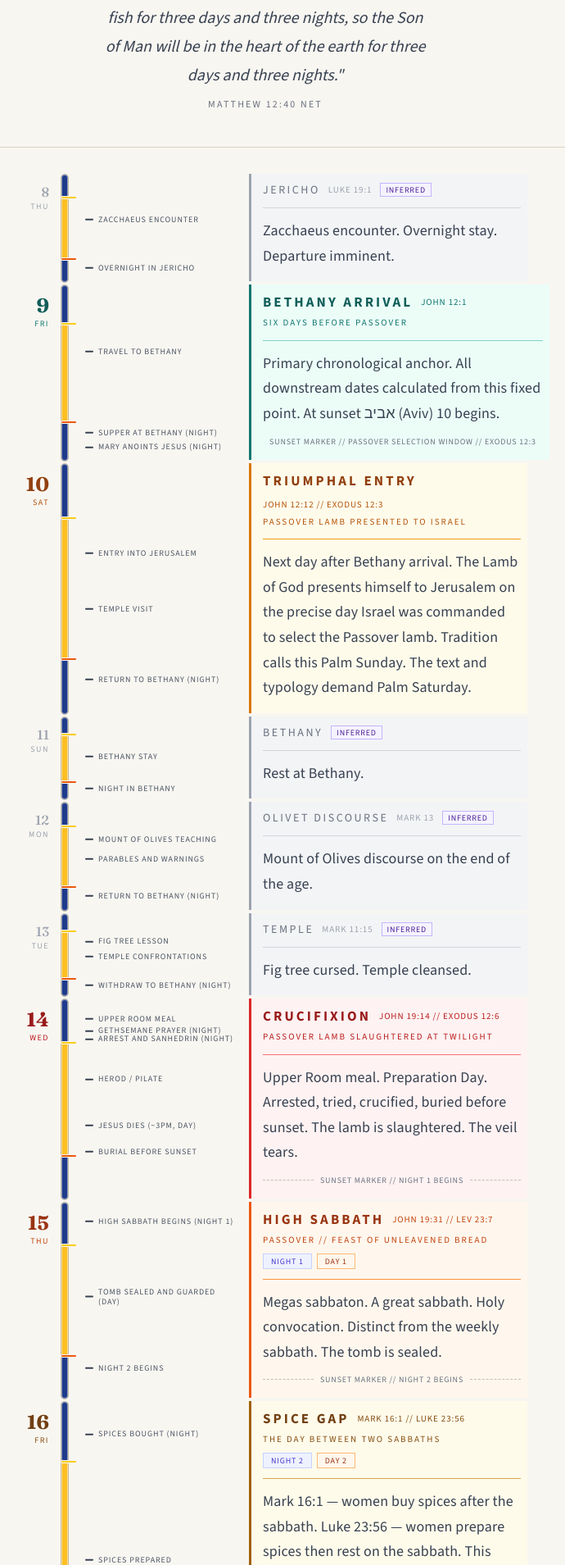
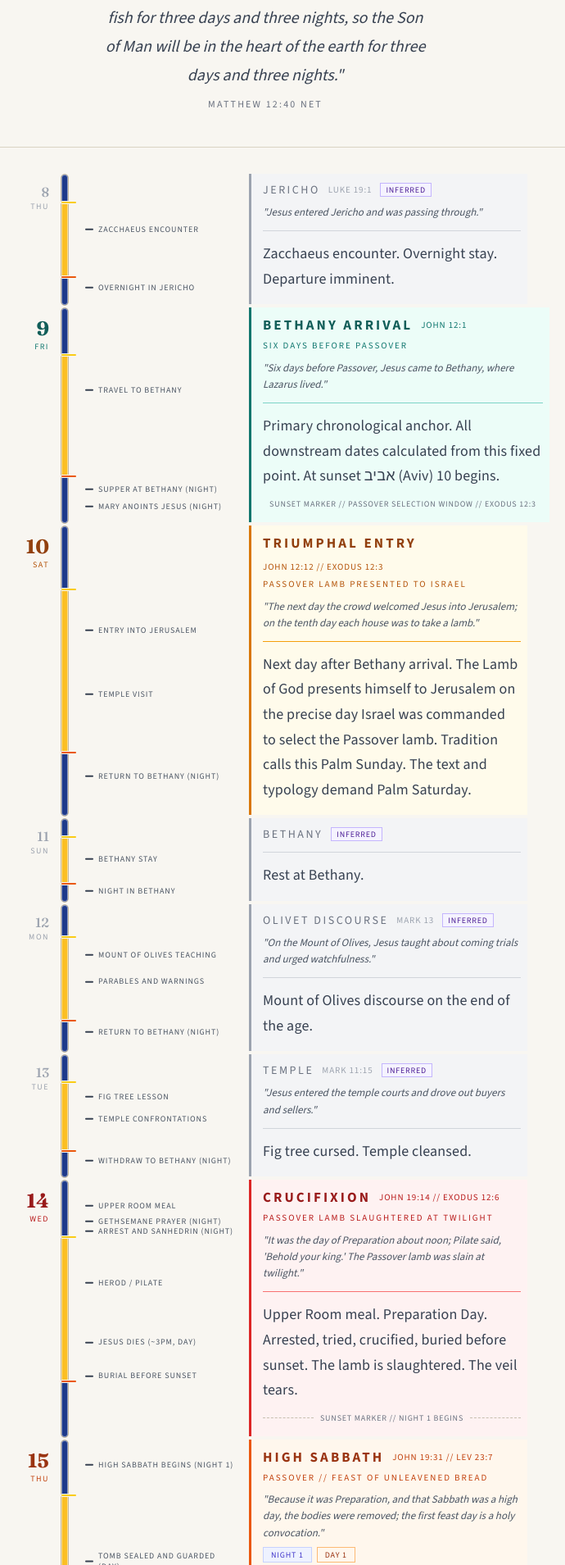
Before and after one commit to greg-e/limosa.work, a Jekyll site: the page pages/sign-of-jonah.html, which Jekyll copies as it is, in a window 1280 px wide. Shown: the part 348-2257 px from the top of the page at 82% size, without its empty margins (316-1006 px from the left). Built offline with Jekyll 4.4.1, drawn with Linux system fonts in a browser that asks for light colours; some of the changed text lies outside the part shown.

Commit message:
Rename Sign of Jonah page and add scripture excerpts

```diff
--- a/pages/sign-of-johah.html
+++ b/pages/sign-of-jonah.html
@@ -307,6 +307,14 @@
       letter-spacing: 0.08em;
     }
 
+    .event-scripture {
+      margin-top: 8px;
+      font-size: 13px;
+      line-height: 1.55;
+      color: #4b5563;
+      font-style: italic;
+    }
+
 
     .tag-inferred {
       font-size: 10px;
@@ -433,6 +441,14 @@
       font-size: 18px;
       color: #374151;
       line-height: 1.6;
+    }
+
+    .table-scripture {
+      margin-top: 6px;
+      font-size: 13px;
+      line-height: 1.55;
+      color: #4b5563;
+      font-style: italic;
     }
 
     .resolve-row {
@@ -633,6 +649,7 @@
         type: "transit", anchor: false,
         typology: null,
         ref: "LUKE 19:1",
+        scripture: "Jesus entered Jericho and was passing through.",
         notes: "Zacchaeus encounter. Overnight stay. Departure imminent.",
         tomb: null,
       },
@@ -647,6 +664,7 @@
         type: "anchor", anchor: true,
         typology: "SIX DAYS BEFORE PASSOVER",
         ref: "JOHN 12:1",
+        scripture: "Six days before Passover, Jesus came to Bethany, where Lazarus lived.",
         notes: "Primary chronological anchor. All downstream dates calculated from this fixed point. At sunset אביב (Aviv) 10 begins.",
         tomb: null,
         sunset: "PASSOVER SELECTION WINDOW  //  EXODUS 12:3",
@@ -662,6 +680,7 @@
         type: "lamb", anchor: true,
         typology: "PASSOVER LAMB PRESENTED TO ISRAEL",
         ref: "JOHN 12:12  //  EXODUS 12:3",
+        scripture: "The next day the crowd welcomed Jesus into Jerusalem; on the tenth day each house was to take a lamb.",
         notes: "Next day after Bethany arrival. The Lamb of God presents himself to Jerusalem on the precise day Israel was commanded to select the Passover lamb. Tradition calls this Palm Sunday. The text and typology demand Palm Saturday.",
         tomb: null,
       },
@@ -687,6 +706,7 @@
         ],
         type: "transit", anchor: false,
         typology: null, ref: "MARK 13",
+        scripture: "On the Mount of Olives, Jesus taught about coming trials and urged watchfulness.",
         notes: "Mount of Olives discourse on the end of the age.",
         tomb: null,
       },
@@ -700,6 +720,7 @@
         ],
         type: "transit", anchor: false,
         typology: null, ref: "MARK 11:15",
+        scripture: "Jesus entered the temple courts and drove out buyers and sellers.",
         notes: "Fig tree cursed. Temple cleansed.",
         tomb: null,
       },
@@ -717,6 +738,7 @@
         type: "crucifixion", anchor: true,
         typology: "PASSOVER LAMB SLAUGHTERED AT TWILIGHT",
         ref: "JOHN 19:14  //  EXODUS 12:6",
+        scripture: "It was the day of Preparation about noon; Pilate said, 'Behold your king.' The Passover lamb was slain at twilight.",
         notes: "Upper Room meal. Preparation Day. Arrested, tried, crucified, buried before sunset. The lamb is slaughtered. The veil tears.",
         tomb: null,
         sunset: "NIGHT 1 BEGINS",
@@ -732,6 +754,7 @@
         type: "high-sabbath", anchor: true,
         typology: "PASSOVER  //  FEAST OF UNLEAVENED BREAD",
         ref: "JOHN 19:31  //  LEV 23:7",
+        scripture: "Because it was Preparation, and that Sabbath was a high day, the bodies were removed; the first feast day is a holy convocation.",
         notes: "Megas sabbaton. A great sabbath. Holy convocation. Distinct from the weekly sabbath. The tomb is sealed.",
         tomb: { n: 1, d: 1 },
         sunset: "NIGHT 2 BEGINS",
@@ -747,6 +770,7 @@
         type: "gap", anchor: true,
         typology: "THE DAY BETWEEN TWO SABBATHS",
         ref: "MARK 16:1  //  LUKE 23:56",
+        scripture: "After the Sabbath, the women bought spices; they prepared spices and then rested on the Sabbath according to the commandment.",
         notes: "Mark 16:1 — women buy spices after the sabbath. Luke 23:56 — women prepare spices then rest on the sabbath. This single day resolves what is otherwise a direct contradiction. The Friday crucifixion view has no answer.",
         tomb: { n: 2, d: 2 },
         sunset: "NIGHT 3 BEGINS",
@@ -762,6 +786,7 @@
         type: "sabbath", anchor: true,
         typology: null,
         ref: "LUKE 23:56",
+        scripture: "They rested on the Sabbath according to the commandment.",
         notes: "Women rest according to the commandment. The fourth commandment.",
         tomb: { n: 3, d: 3 },
       },
@@ -777,6 +802,7 @@
         type: "resurrection", anchor: true,
         typology: "THREE DAYS AND THREE NIGHTS  //  FULFILLED",
         ref: "MARK 16:2  //  MATTHEW 12:40",
+        scripture: "Very early on the first day they came to the tomb at sunrise; as Jonah was three days and nights, so the Son of Man would be.",
         notes: "Women arrive at sunrise. The stone is rolled away. The tomb is empty. Jesus is alive. Every count is satisfied. The sign of Jonah is complete.",
         tomb: null,
       },
@@ -1065,6 +1098,7 @@
           nisan: "AVIV 10",
           type: "LAMB SELECTED",
           fulfill: "Jesus presents himself to Jerusalem on lamb selection day",
+          scripture: "On the tenth day of this month each household is to take a lamb.",
           col: theme.lamb.text,
           bdr: theme.lamb.dot,
         },
@@ -1073,6 +1107,7 @@
           nisan: "AVIV 14",
           type: "LAMB SLAUGHTERED AT TWILIGHT",
           fulfill: "Jesus crucified on Preparation Day before sunset",
+          scripture: "You shall keep it until the fourteenth day and kill it at twilight.",
           col: theme.crucifixion.text,
           bdr: theme.crucifixion.dot,
         },
@@ -1081,6 +1116,7 @@
           nisan: null,
           type: "LAMB OF GOD",
           fulfill: "Takes away the sin of the world",
+          scripture: "Behold, the Lamb of God, who takes away the sin of the world.",
           col: theme.resurrection.text,
           bdr: theme.resurrection.dot,
         },
```
Also changed, not shown: other parts of pages/sign-of-jonah.html (+14 -0 lines).
